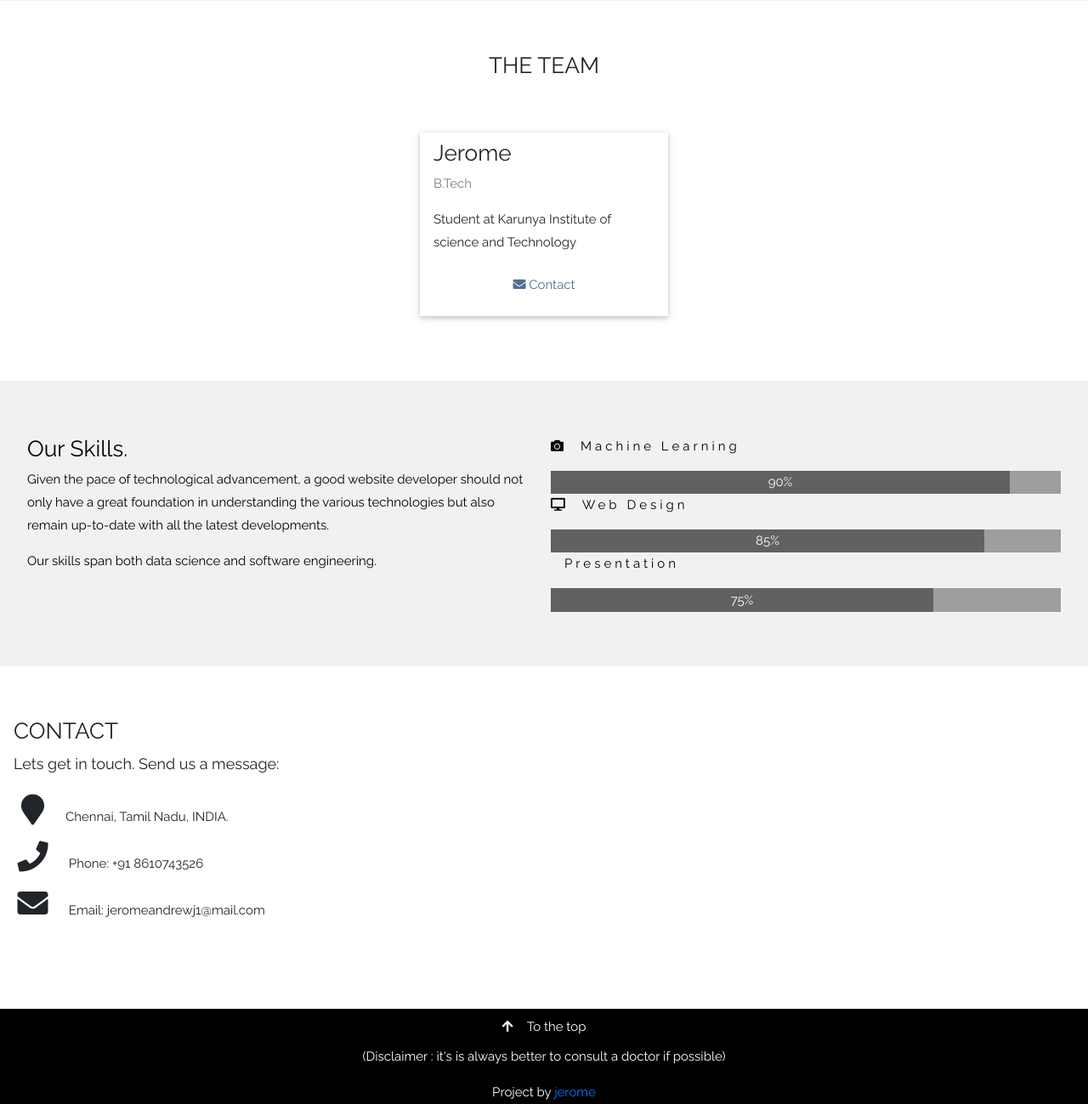
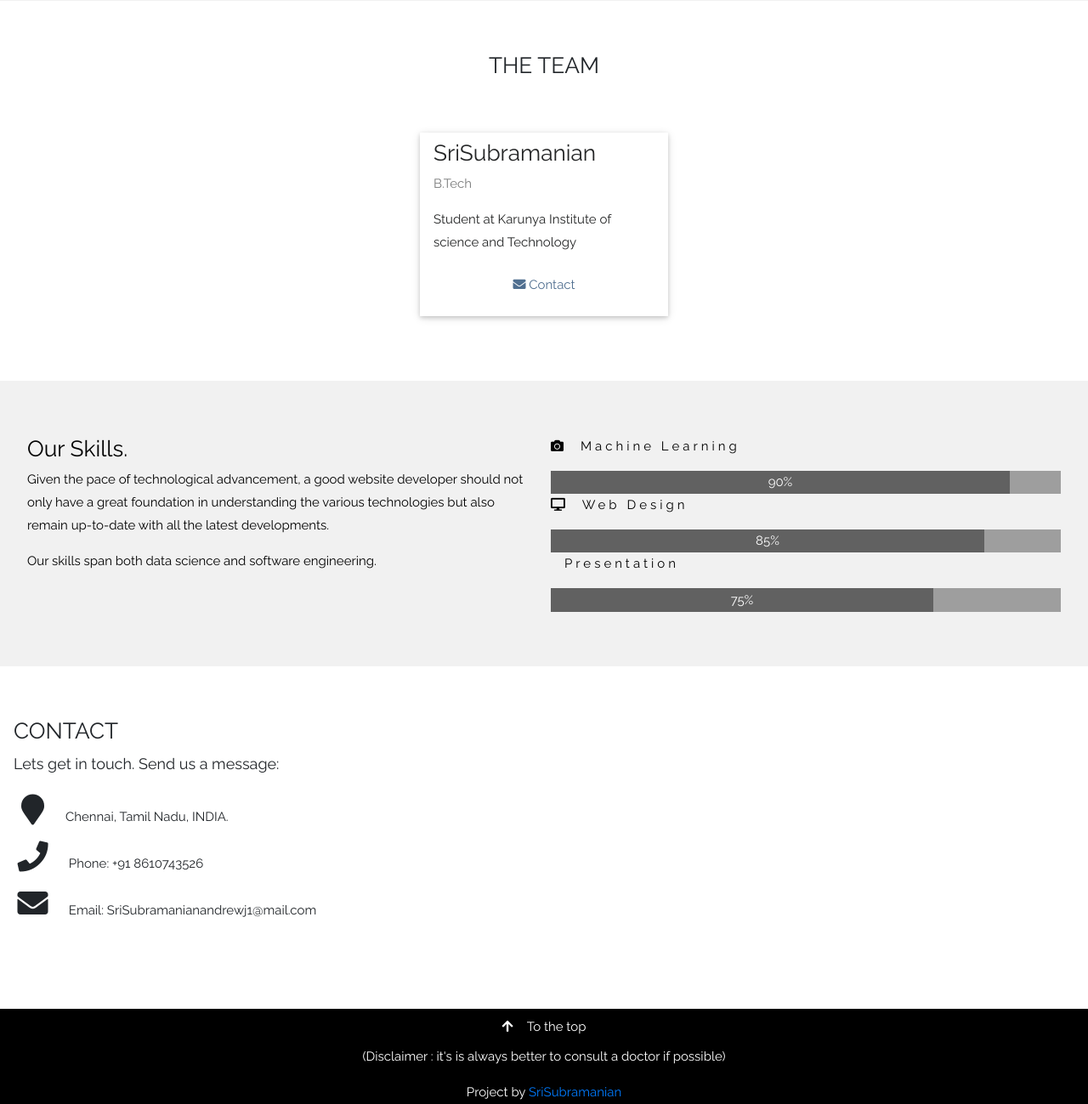
Before and after one commit to jeromejad/heart-disease, a Flask app: page / in a window 1280 px wide. Shown: the part 1699-2998 px from the top of the page at 85% size. Run offline with Flask 2, Linux system fonts and the light colour scheme; some libraries are stand-ins or nearby versions.

Commit message:
Update welcome.html

```diff
--- a/templates/welcome.html
+++ b/templates/welcome.html
@@ -137,12 +137,12 @@ body, html {
   <div class="w3-row-padding w3-grayscale d-flex justify-content-around" style="margin-top:64px">
     <div class="w3-col l3 m6 w3-margin-bottom">
       <div class="w3-card">
-        <!-- <img src="static/team3.jpg" alt="jerome" style="width:100%"> -->
+        <!-- <img src="static/team3.jpg" alt="SriSubramanian" style="width:100%"> -->
         <div class="w3-container pt-2">
-          <h3>Jerome</h3>
+          <h3>SriSubramanian</h3>
           <p class="w3-opacity">B.Tech</p>
           <p>Student at Karunya Institute of science and Technology</p>
-          <a href="mailto:jeromeandrewj1@gmail.com"><p><button  class="w3-button  w3-block"><i class="fa fa-envelope"></i> Contact </button></p></a>
+          <a href="mailto:SriSubramanianandrewj1@gmail.com"><p><button  class="w3-button  w3-block"><i class="fa fa-envelope"></i> Contact </button></p></a>
         </div>
       </div>
     </div>
@@ -188,7 +188,7 @@ body, html {
   <div style="margin-top:20px">
     <p><i class="fa fa-map-marker fa-fw w3-xxlarge w3-margin-right"></i>Chennai, Tamil Nadu, INDIA.</p>
     <p><i class="fa fa-phone fa-fw w3-xxlarge w3-margin-right"></i> Phone: +91 8610743526</p>
-    <p><i class="fa fa-envelope fa-fw w3-xxlarge w3-margin-right"> </i> Email: jeromeandrewj1@mail.com</p>
+    <p><i class="fa fa-envelope fa-fw w3-xxlarge w3-margin-right"> </i> Email: SriSubramanianandrewj1@mail.com</p>
     <br>
 
   </div>
@@ -198,7 +198,7 @@ body, html {
 <footer class="w3-center w3-black w3-padding-40">
   <a href="#home" class="w3-button"><i class="fa fa-arrow-up w3-margin-right"></i>To the top</a>
   <p>(Disclaimer : it's is always better to consult a doctor if possible)</p>
-  <p>Project by <a href="/" title="W3.CSS" target="_blank" class="w3-hover-text-green">jerome</a></p>
+  <p>Project by <a href="/" title="W3.CSS" target="_blank" class="w3-hover-text-green">SriSubramanian</a></p>
 </footer>
 
 <script>
```
